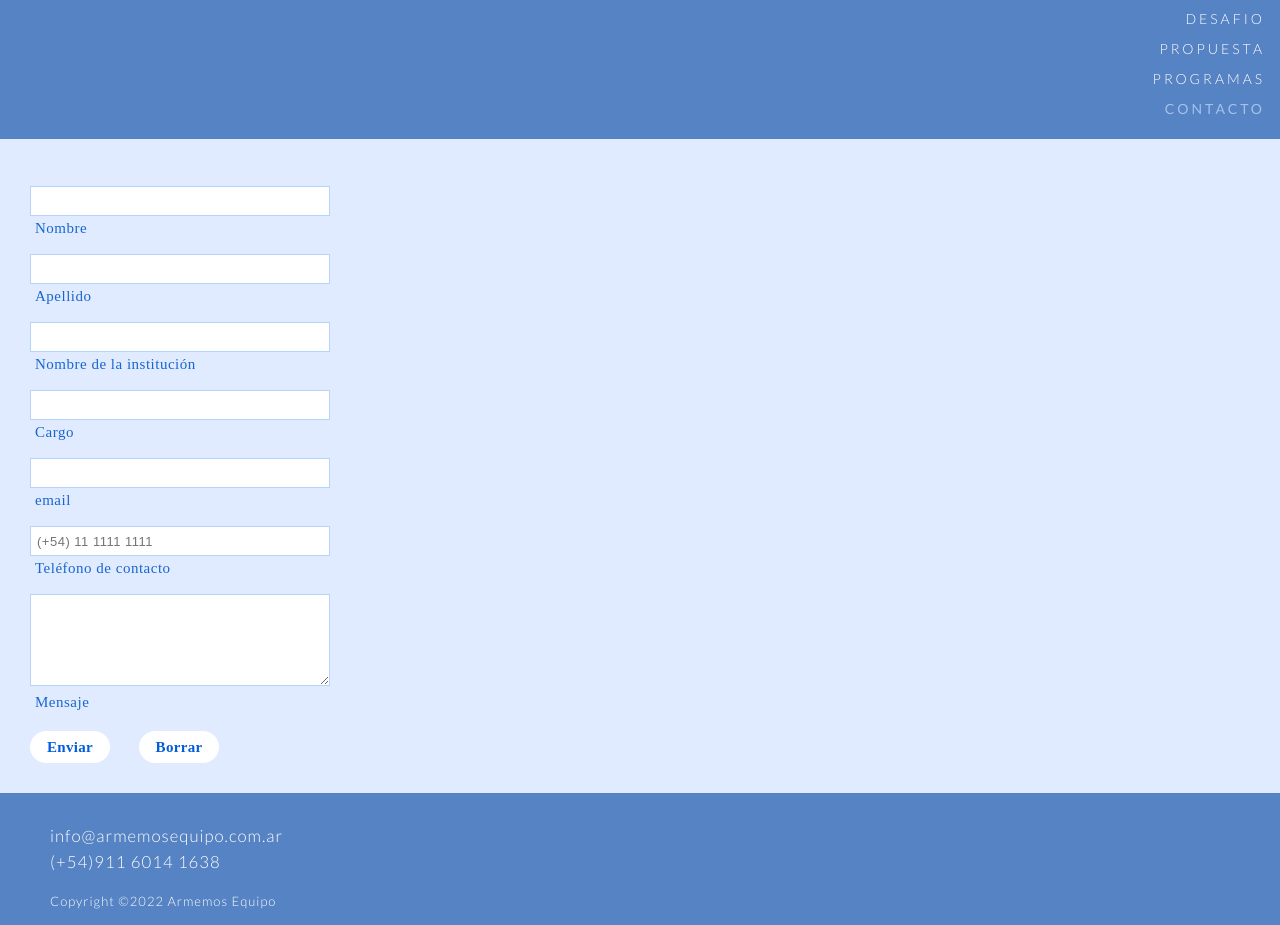
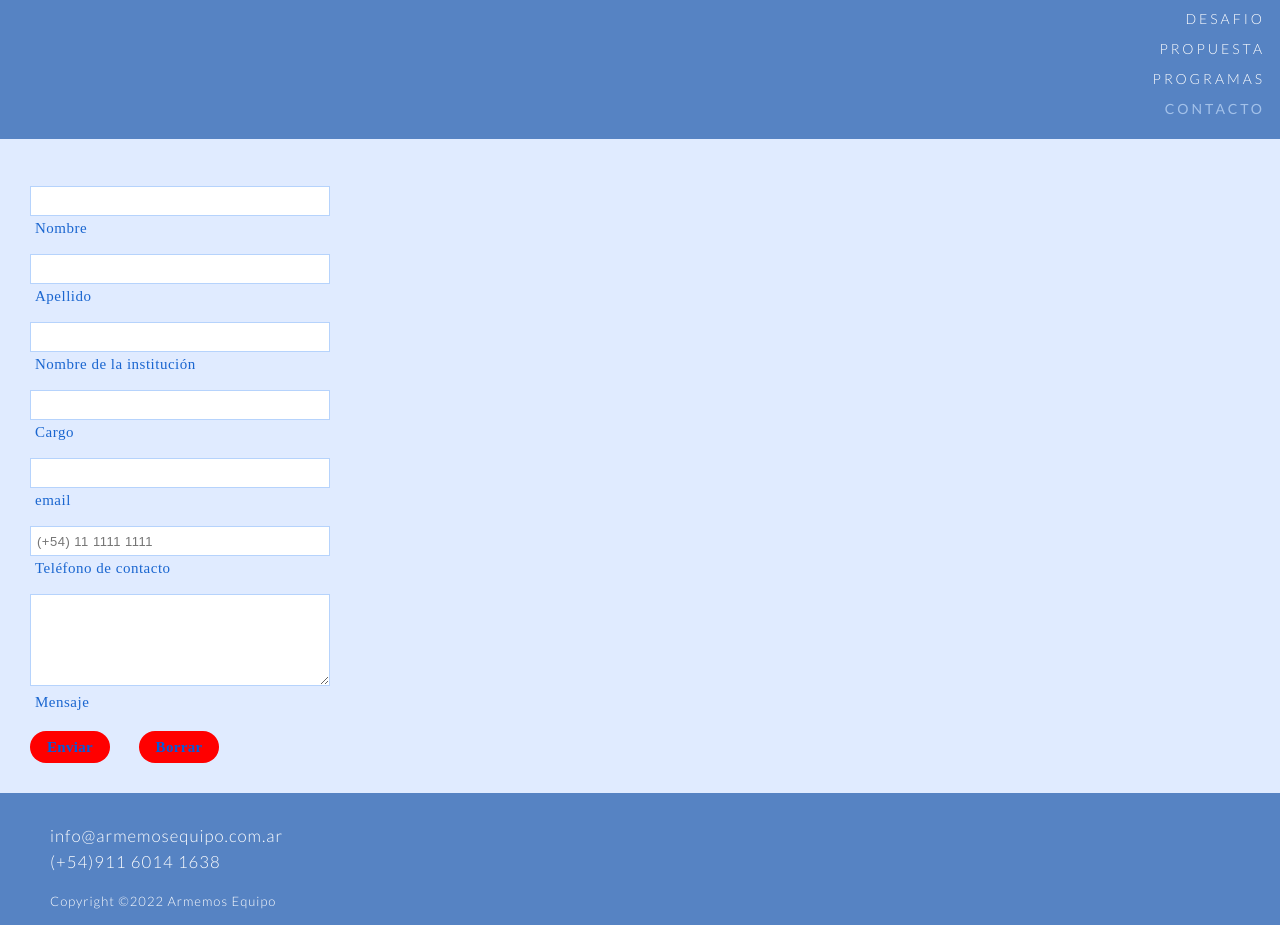
Before and after one commit to carolingien49/desarrollo_web, a plain HTML site: page pages/contacto.html in a window 1280 px wide. Shown: the part 120-1045 px from the top of the page. Drawn offline with Linux system fonts and the light colour scheme.

Commit message:
con css en minúscula

```diff
--- a/CSS/style.css
+++ b/CSS/style.css
@@ -389,7 +389,7 @@ a {
   padding-left: 5px;
 }
 .contacto__formulario-btn {
-  background-color: white;
+  background-color: rgb(255, 0, 0);
   width: 80px;
   height: 32px;
   border-radius: 18px;
```
